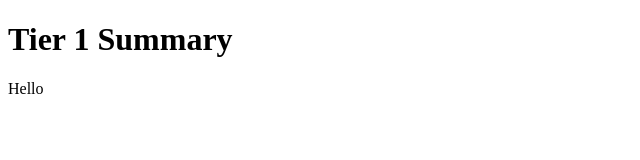
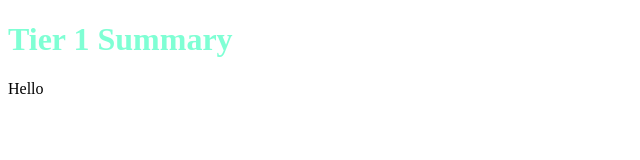
Before and after one commit to NekkidBear/primeTier1Summary, a plain HTML site: page index.html in a window 1280 px wide. Shown: the whole page, without its empty margins (0-640 px from the left). Drawn offline with Linux system fonts and the light colour scheme.

Commit message:
corrected typos in css

```diff
--- a/index.html
+++ b/index.html
@@ -3,6 +3,8 @@
 <head>
     <meta charset="UTF-8">
     <meta name="viewport" content="width=device-width, initial-scale=1.0">
+    <!--- stylesheet link-->
+    <link href="main.css" rel="stylesheet"/>
     <title>Tier 1 Summary</title>
 </head>
 <body>
--- /dev/null
+++ b/main.css
@@ -0,0 +1,4 @@
+h1 {
+    font-family:'Times New Roman', Times, serif;
+    color: aquamarine;
+}
```
